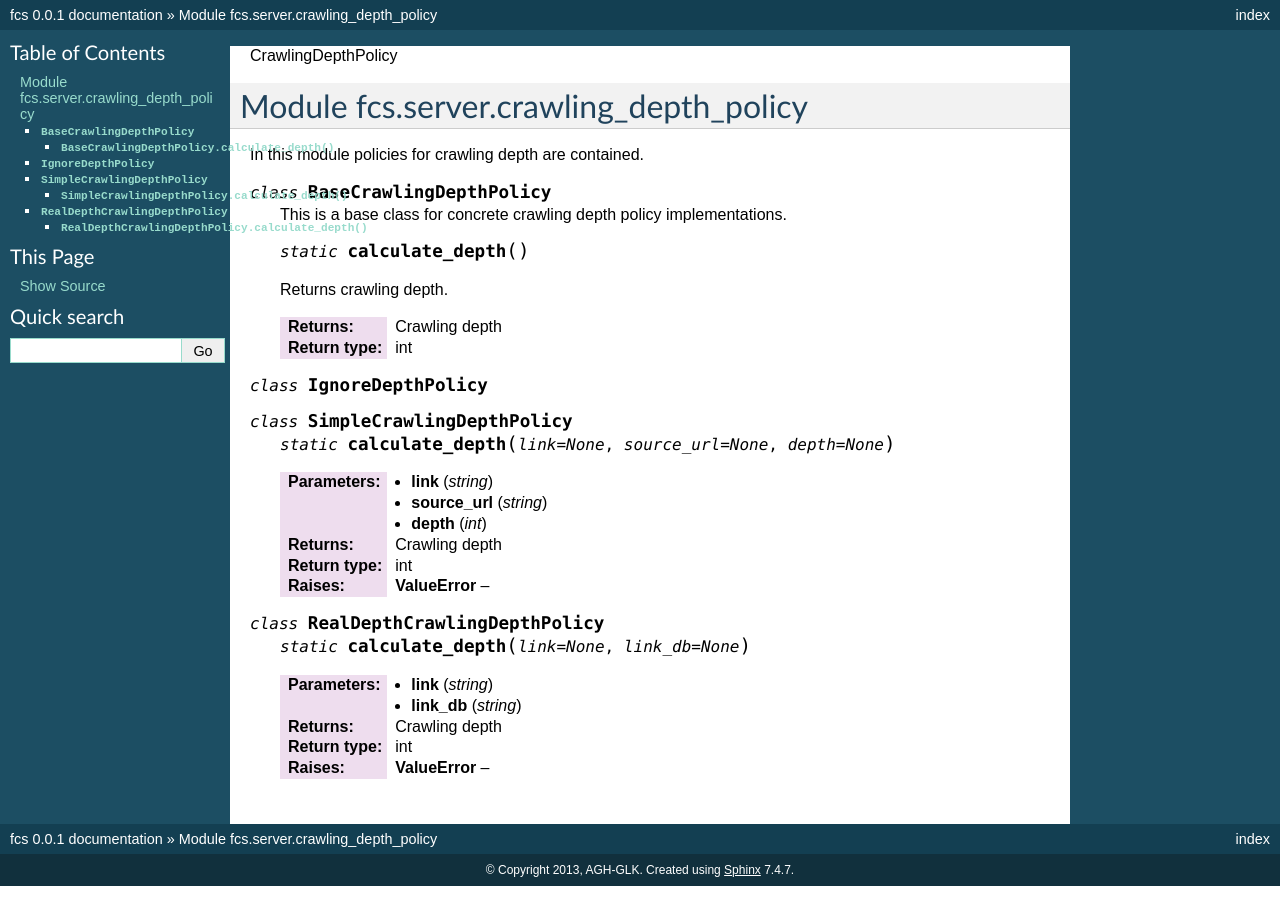
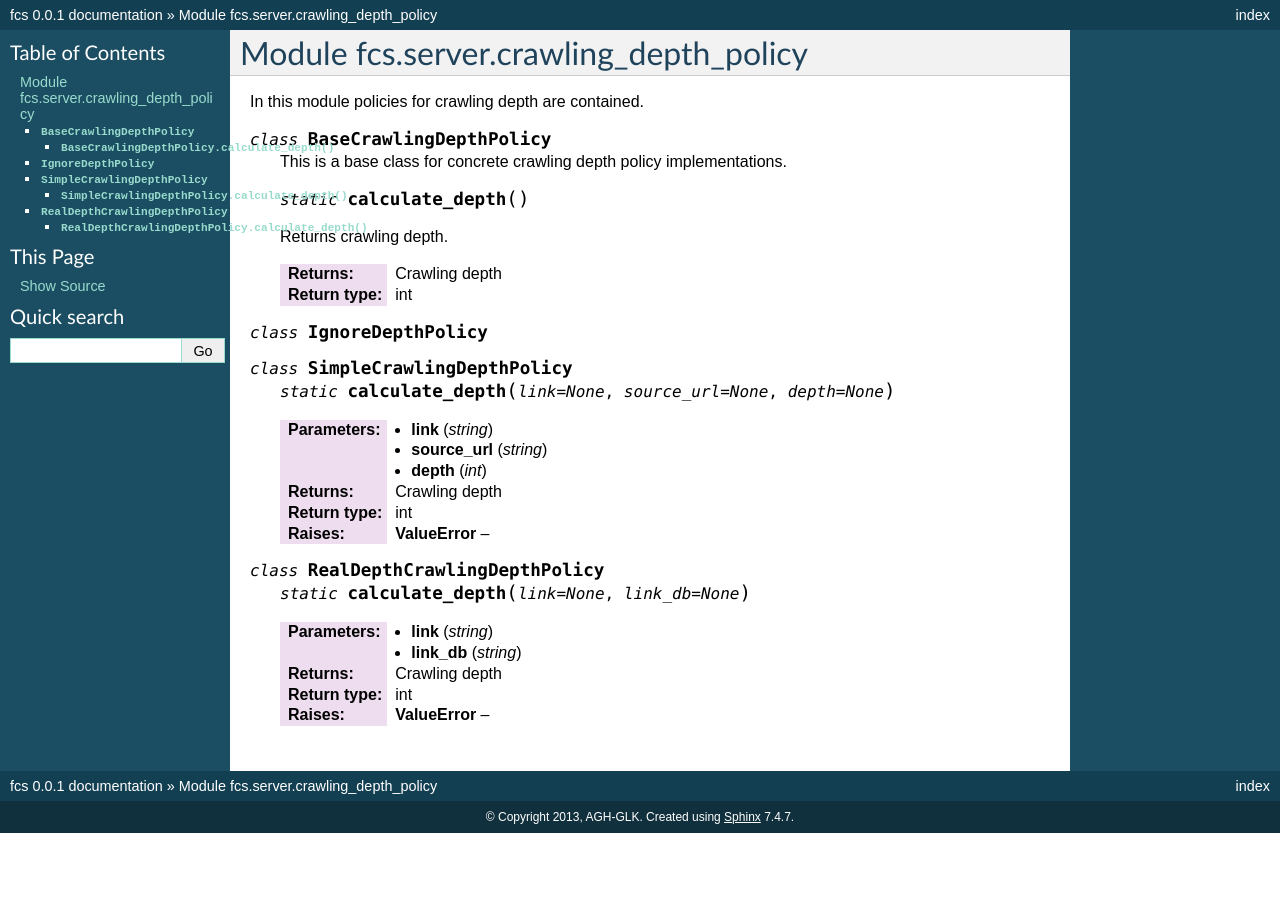
Before and after one commit to agh-glk/fcs, a Sphinx documentation site: the page built from docs/source/server/crawling_depth_policy.rst, in a window 1280 px wide. Built offline with Sphinx 7.4.7, drawn with Linux system fonts in a browser that asks for light colours; formulas are drawn with MathJax 3.

Commit message:
[NT] Added anchor

```diff
--- a/docs/source/server/crawling_depth_policy.rst
+++ b/docs/source/server/crawling_depth_policy.rst
@@ -1,4 +1,4 @@
-_`CrawlingDepthPolicy`
+.. _CrawlingDepthPolicy:
 
 Module fcs.server.crawling_depth_policy
 =======================================
```
